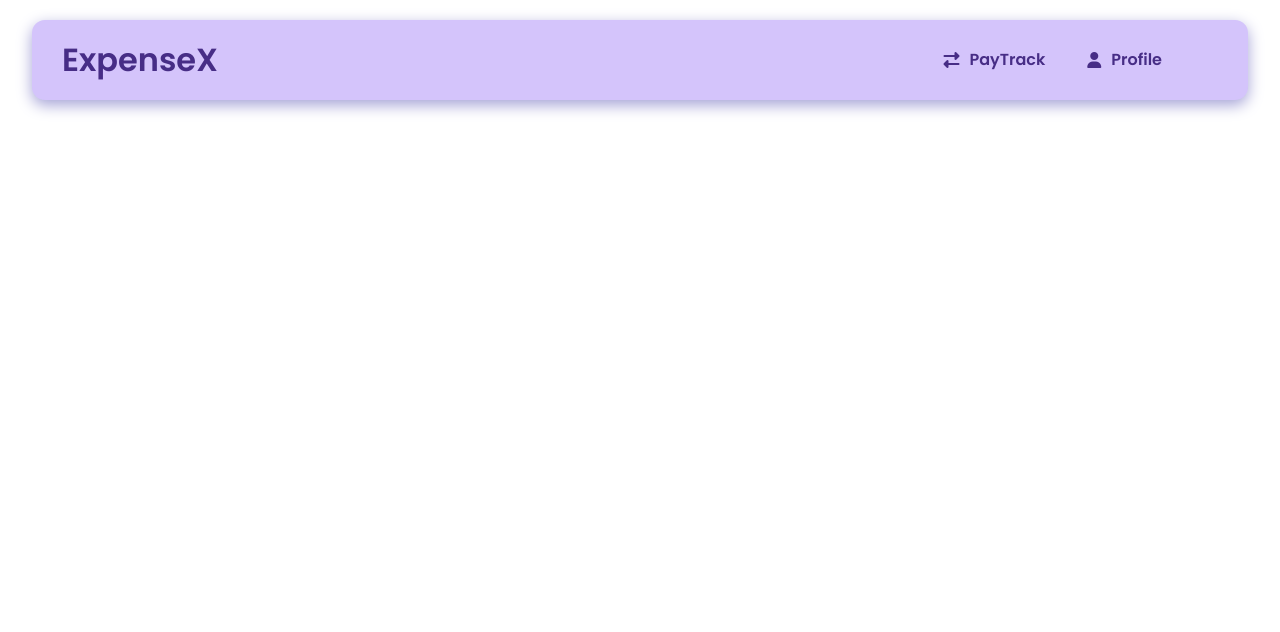
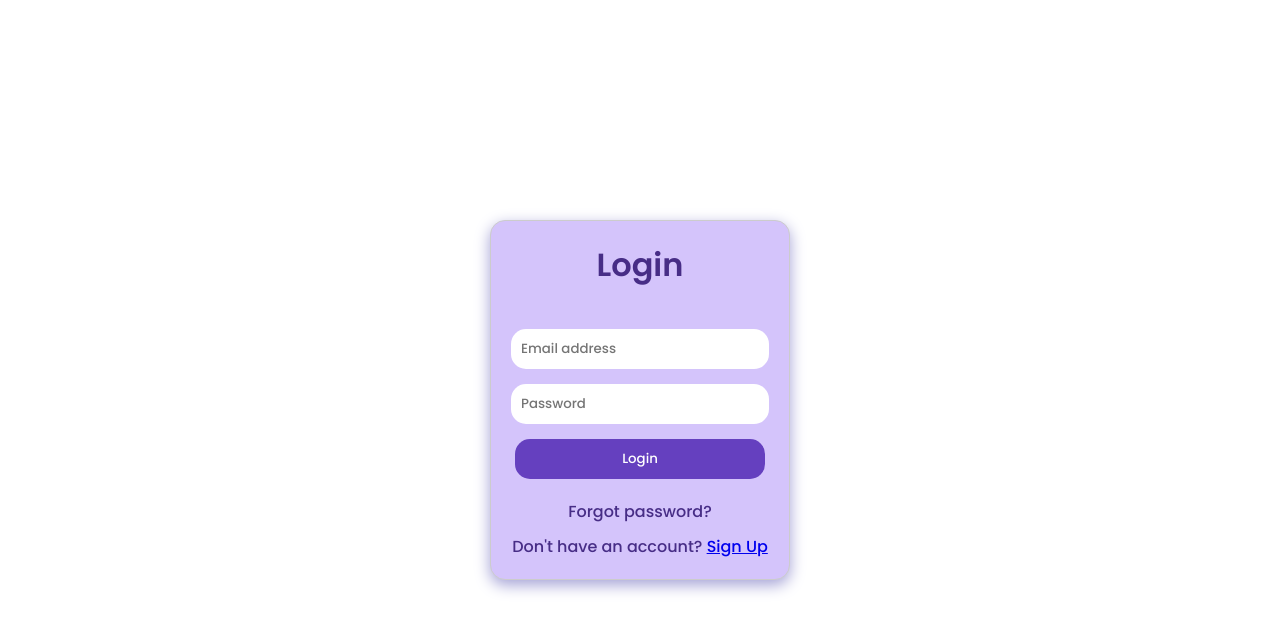
Before and after one commit to Hanna-sa/Expense, a React (Create React App) app: page / in a window 1280 px wide. Shown: the top 632 px of the page. Built offline with nearby package versions, Linux system fonts and the light colour scheme.

Commit message:
just added required pages edit for further designing

```diff
--- a/src/App.js
+++ b/src/App.js
@@ -1,13 +1,22 @@
 import "./styles.css";
 import Navbar from "./components/Navbar";
-import { Routes } from "react-router-dom";
+import { Route, Routes } from "react-router-dom";
+import Profile from "./Routes/Profile";
+import Home from "./Routes/Home";
+import Login from "./Routes/Login";
+import Dash from "./Routes/Dash";
+import Signup from "./Routes/Signup";
 
 export default function App() {
   return (
     <div className="App">
-      {/* <Routes> */}
-      <Navbar />
-      {/* <Routes/> */}
+      <Routes>
+        <Route path="/" element={<Login />} />
+        <Route path="/s" element={<Signup />} />
+        <Route path="/Dash" element={<Dash />} />
+        <Route path="/Home" element={<Home />} />
+        <Route path="/Profile" element={<Profile />} />
+      </Routes>
     </div>
   );
 }
--- /dev/null
+++ b/src/Routes/Dash.js
@@ -0,0 +1,11 @@
+import Navbar from "../components/Navbar";
+
+function Dash() {
+  return (
+    <>
+      <Navbar />
+      <h1 style={{ padding: 150 }}>This is Dash</h1>
+    </>
+  );
+}
+export default Dash;
--- /dev/null
+++ b/src/Routes/Home.js
@@ -0,0 +1,11 @@
+import Navbar from "../components/Navbar";
+
+function Home() {
+  return (
+    <>
+      <Navbar />
+      <h1 style={{ padding: 150 }}>This is home</h1>
+    </>
+  );
+}
+export default Home;
--- /dev/null
+++ b/src/Routes/Login.css
@@ -0,0 +1,68 @@
+.login-container {
+  display: flex;
+  flex-direction: column;
+  justify-content: center;
+  align-items: center;
+  height: 100vh;
+  border-color: rgb(255, 255, 255);
+  overflow: hidden;
+  background-size: cover;
+}
+
+.login-box {
+  border: 1px solid #ccc;
+  border-radius: 15px;
+  padding: 20px;
+  width: 300px;
+  background-color: #d4c4fb;
+  box-shadow: 0 5px 15px 0 rgb(164, 162, 214);
+}
+
+.login-title {
+  font-size: 45px;
+  font-weight: bold;
+  margin-bottom: 20px;
+}
+
+.login-form {
+  display: flex;
+  flex-direction: column;
+  align-items: center;
+}
+
+.login-button {
+  width: 250px;
+  padding: 10px;
+  margin-bottom: 10px;
+  background-color: #6540bf;
+  color: rgb(255, 255, 255);
+  border: none;
+  border-radius: 15px;
+  cursor: pointer;
+}
+
+.login-forgot-password {
+  margin-top: 10px;
+  color: #472d86;
+}
+
+.login-signup {
+  margin-top: 10px;
+  color: #472d86;
+}
+
+.login-title {
+  font-weight: bold;
+  margin-bottom: -10px;
+  color: #472d86;
+  font-size: 2rem;
+}
+
+.login-input {
+  width: 100%;
+  color: #472d86;
+  padding: 10px;
+  margin-bottom: 15px;
+  border-radius: 15px;
+  border: none;
+}
--- /dev/null
+++ b/src/Routes/Login.js
@@ -0,0 +1,49 @@
+import React, { useState } from "react";
+import "./Login.css";
+
+const Login = () => {
+  const [email, setEmail] = useState("");
+  const [password, setPassword] = useState("");
+
+  const handleSubmit = (e) => {
+    e.preventDefault();
+    // Perform login logic here
+    console.log("Login button clicked");
+    console.log("Email:", email);
+    console.log("Password:", password);
+  };
+
+  return (
+    <div className="login-container">
+      <div className="login-box">
+        <form className="login-form" onSubmit={handleSubmit}>
+          <h2 className="login-title">Login</h2> <br />
+          <br />
+          <input
+            className="login-input"
+            type="email"
+            placeholder="Email address"
+            value={email}
+            onChange={(e) => setEmail(e.target.value)}
+          />
+          <input
+            className="login-input"
+            type="password"
+            placeholder="Password"
+            value={password}
+            onChange={(e) => setPassword(e.target.value)}
+          />
+          <button className="login-button" type="submit">
+            Login
+          </button>
+          <p className="login-forgot-password">Forgot password?</p>
+          <p className="login-signup">
+            Don't have an account? <a href="#!">Sign Up</a>
+          </p>
+        </form>
+      </div>
+    </div>
+  );
+};
+
+export default Login;
--- /dev/null
+++ b/src/Routes/Profile.js
@@ -0,0 +1,11 @@
+import Navbar from "../components/Navbar";
+
+function Profile() {
+  return (
+    <>
+      <Navbar />
+      <h1 style={{ padding: 150 }}>This is Profile</h1>
+    </>
+  );
+}
+export default Profile;
--- /dev/null
+++ b/src/Routes/Signup.js
@@ -0,0 +1,10 @@
+
+function Signup() {
+  return (
+      <div>
+        <h1 style={{ padding: 150 }}>This is Signup</h1>
+      </div>
+
+  );
+}
+export default Signup;
--- a/src/index.js
+++ b/src/index.js
@@ -1,13 +1,13 @@
 import { StrictMode } from "react";
 import { createRoot } from "react-dom/client";
-
+import { BrowserRouter } from "react-router-dom";
 import App from "./App";
 
 const rootElement = document.getElementById("root");
 const root = createRoot(rootElement);
 
 root.render(
-  <StrictMode>
+  <BrowserRouter>
     <App />
-  </StrictMode>
+  </BrowserRouter>
 );
```
